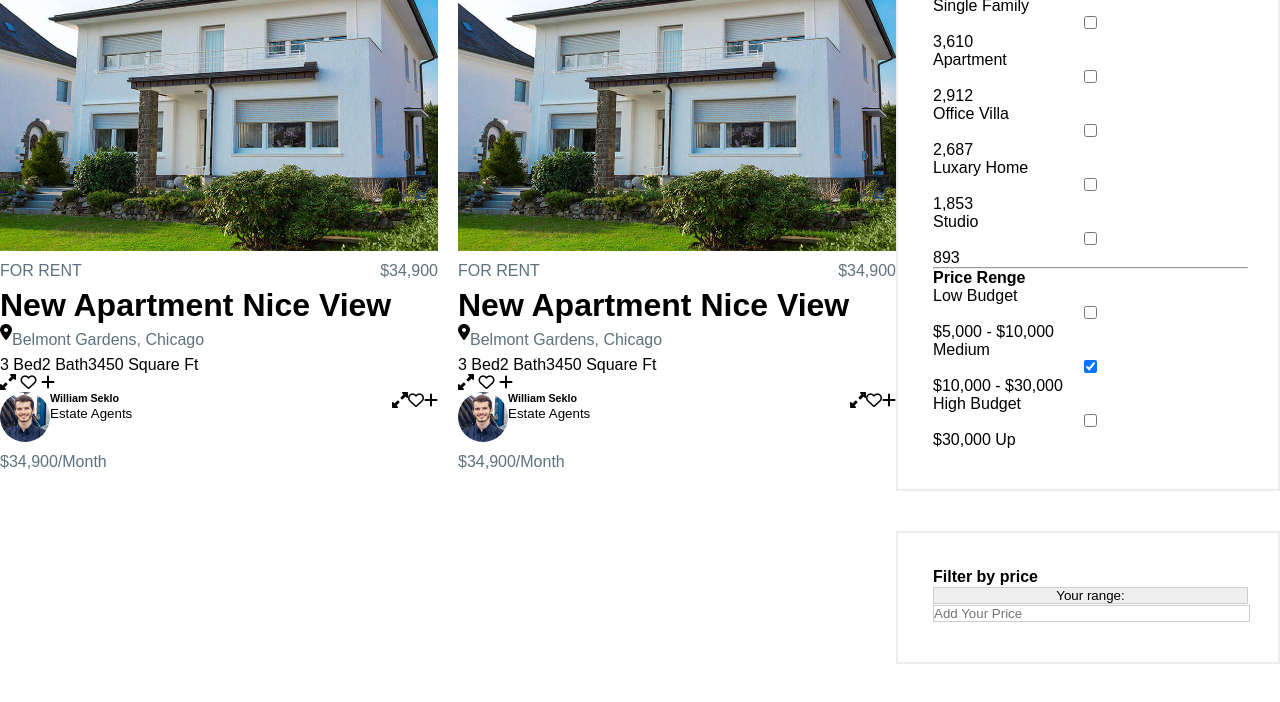
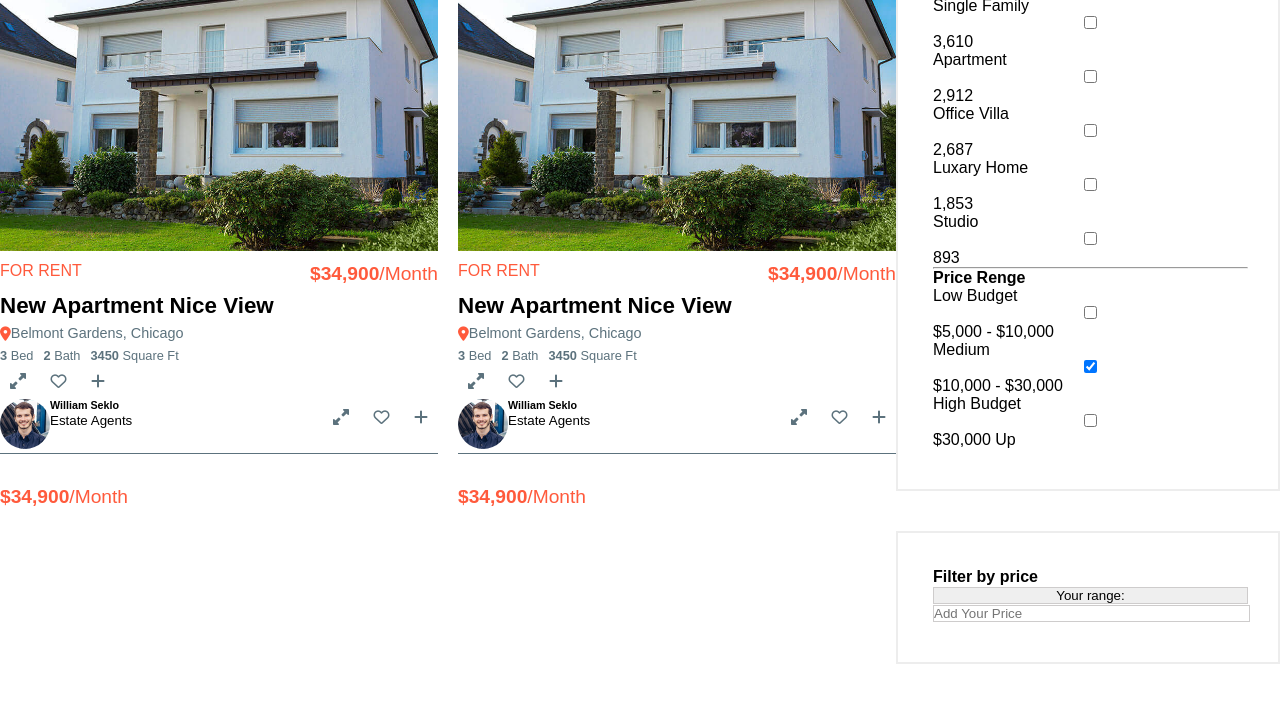
Before and after one commit to sanjidadokmi/tuna, a plain HTML site: page Shop.html in a window 1280 px wide. Shown: the part 184-886 px from the top of the page. Drawn offline with nearby package versions, Linux system fonts and the light colour scheme.

Commit message:
started shop card design

```diff
--- a/Shop.html
+++ b/Shop.html
@@ -54,12 +54,12 @@
 
                 <div class="card-body">
                   <div class="card-body-heading d-flex between">
-                    <p>FOR RENT</p>
+                    <p class="label">FOR RENT</p>
                     <!-- hide  -->
-                    <p class="">&dollar;34,900</p>
+                    <p class="product_price"><span>&dollar;34,900</span>/Month</p>
                   </div>
                   <a href="#">
-                    <h1>New Apartment Nice View</h1>
+                    <h1 class="card-title">New Apartment Nice View</h1>
                   </a>
                   <div class="location">
                     <a href="#" class="d-flex">
@@ -67,12 +67,12 @@
                       <p>Belmont Gardens, Chicago</p>
                     </a>
                   </div>
-                  <ul class="detail d-flex">
+                  <ul class="product-detail d-flex">
                     <li><span>3 </span>Bed</li>
                     <li><span>2 </span>Bath</li>
                     <li><span>3450 </span>Square Ft</li>
                   </ul>
-                  <div class="card_links flex">
+                  <div class="card-links flex">
                     <a href="#" class="quick_view" title="Quick View"
                       ><i
                         class="fa-solid fa-up-right-and-down-left-from-center"
@@ -95,17 +95,23 @@
                             <small>Estate Agents</small>
                         </div>
                     </div>
-                    <div class="links d-flex">
-                        <a href="#" class="quick_view" title="Quick View"><i class="fa-solid fa-up-right-and-down-left-from-center"></i></a>
-                        <a href="#" class="wish_list" title="Wish List"><i class="fa-regular fa-heart"></i></a>
-                        <a href="#" class="product_details" title="Product Details"><i class="fa-solid fa-plus"></i></a>
+                    <div class="card-links flex">
+                      <a href="#" class="quick_view" title="Quick View"
+                        ><i
+                          class="fa-solid fa-up-right-and-down-left-from-center"
+                        ></i
+                      ></a>
+                      <a href="#" class="wish_list" title="Wish List"
+                        ><i class="fa-regular fa-heart"></i
+                      ></a>
+                      <a href="#" class="product_details" title="Product Details"
+                        ><i class="fa-solid fa-plus"></i
+                      ></a>
                     </div>
                 </div>
-            </div>
-            <div class="card_footer">
-                <p class="product_price">
-                    <span> &dollar;34,900</span>/Month
-                </p>
+                <div class="card_footer">
+                  <p class="product_price"><span>&dollar;34,900</span>/Month</p>
+                </div>
             </div>
                 </div>
 
@@ -117,14 +123,15 @@
                   </figure>
                   <img class="author-img" src="./assets/images/author.jpg" alt="" />
                 </div>
+
                 <div class="card-body">
                   <div class="card-body-heading d-flex between">
-                    <p>FOR RENT</p>
+                    <p class="label">FOR RENT</p>
                     <!-- hide  -->
-                    <p class="">&dollar;34,900</p>
+                    <p class="product_price"><span>&dollar;34,900</span>/Month</p>
                   </div>
                   <a href="#">
-                    <h1>New Apartment Nice View</h1>
+                    <h1 class="card-title">New Apartment Nice View</h1>
                   </a>
                   <div class="location">
                     <a href="#" class="d-flex">
@@ -132,12 +139,12 @@
                       <p>Belmont Gardens, Chicago</p>
                     </a>
                   </div>
-                  <ul class="detail d-flex">
+                  <ul class="product-detail d-flex">
                     <li><span>3 </span>Bed</li>
                     <li><span>2 </span>Bath</li>
                     <li><span>3450 </span>Square Ft</li>
                   </ul>
-                  <div class="card_links flex">
+                  <div class="card-links flex">
                     <a href="#" class="quick_view" title="Quick View"
                       ><i
                         class="fa-solid fa-up-right-and-down-left-from-center"
@@ -160,19 +167,27 @@
                             <small>Estate Agents</small>
                         </div>
                     </div>
-                    <div class="links d-flex">
-                        <a href="#" class="quick_view" title="Quick View"><i class="fa-solid fa-up-right-and-down-left-from-center"></i></a>
-                        <a href="#" class="wish_list" title="Wish List"><i class="fa-regular fa-heart"></i></a>
-                        <a href="#" class="product_details" title="Product Details"><i class="fa-solid fa-plus"></i></a>
+                    <div class="card-links flex">
+                      <a href="#" class="quick_view" title="Quick View"
+                        ><i
+                          class="fa-solid fa-up-right-and-down-left-from-center"
+                        ></i
+                      ></a>
+                      <a href="#" class="wish_list" title="Wish List"
+                        ><i class="fa-regular fa-heart"></i
+                      ></a>
+                      <a href="#" class="product_details" title="Product Details"
+                        ><i class="fa-solid fa-plus"></i
+                      ></a>
                     </div>
                 </div>
-            </div>
-            <div class="card_footer">
-                <p class="product_price">
-                    <span> &dollar;34,900</span>/Month
-                </p>
+                <div class="card_footer">
+                  <p class="product_price"><span>&dollar;34,900</span>/Month</p>
+                </div>
             </div>
                 </div>
+
+
 
               </div>
             </div>
--- a/assets/css/style.css
+++ b/assets/css/style.css
@@ -125,6 +125,50 @@ figure .card-img {
 .shop-card {
   width: 100%;
 }
+.card-title{
+  font-size: 1.4rem;
+}
+.location a {
+  align-items: center;
+  font-size: 0.9rem;
+  i {
+    color: var(--color-hover);
+  }
+  &:hover p {
+    color: var(--color-hover);
+  }
+}
+.product-detail{
+  font-size: 0.8rem;
+  gap: 10px;
+  color: var(--color-deep-1);
+  li span{
+    font-weight: 700;
+  }
+}
+.card-links{
+  a{
+    i{
+      padding: 10px;
+      color: var(--color-deep-1);
+    &:hover{
+      color: var(--color-light);
+      background-color: var(--color-hover);
+    }
+    }
+  }
+}
+.card_footer{
+  border-top: 1px solid var(--color-deep-1);
+  padding-block: 1.5rem;
+}
+.product_price {
+  color: var(--color-hover);
+  font-size: 1.2rem;
+  span {
+    font-weight: bold;
+  }
+}
 .shop {
   margin-block-start: 50px;
 
@@ -152,12 +196,18 @@ figure .card-img {
             right: 10px;
           }
         }
+        .card-body {
+          .card-body-heading {
+            .label {
+              color: var(--color-hover);
+              font-size: 1rem;
+            }
+          }
+        }
       }
     }
   }
 }
-
-
 
 /* on is grid  */
 input#on:checked ~ .toggle label.on i {
@@ -165,11 +215,27 @@ input#on:checked ~ .toggle label.on i {
 }
 input#on:checked ~ .shop-card-container {
   /* card style for grid view  */
+
 }
 /* on is end  */
 /* off is flex/list  */
 input#off:checked ~ .toggle label.off i {
   color: var(--color-hover);
+
+}
+input#off:checked ~ .shop-card-container {
+  /* card style for flex view  */
+  grid-template-columns: 1fr;
+  .shop-card{
+    display: grid;
+    grid-template-columns: 1fr 1fr;
+    padding: 20px;
+    gap: 20px;
+    @media only screen and (max-width: 599px) {
+      grid-template-columns: 1fr;
+    }
+  }
+
 }
 
 /* shop css end  */
```
